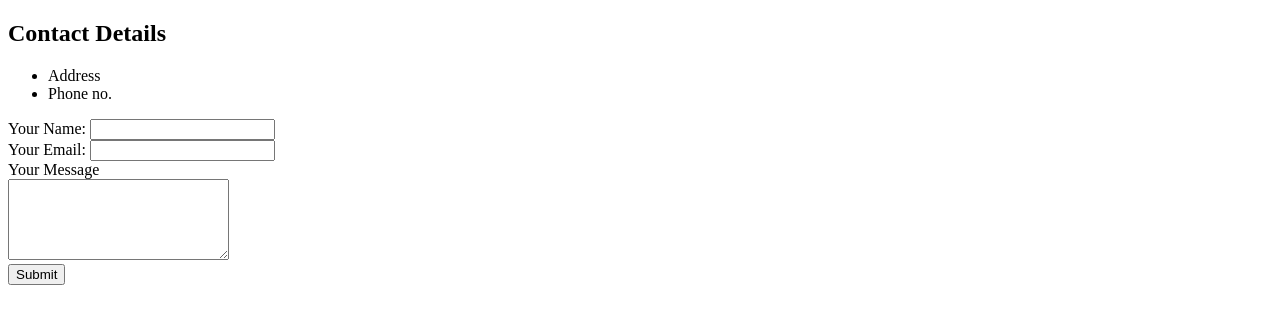
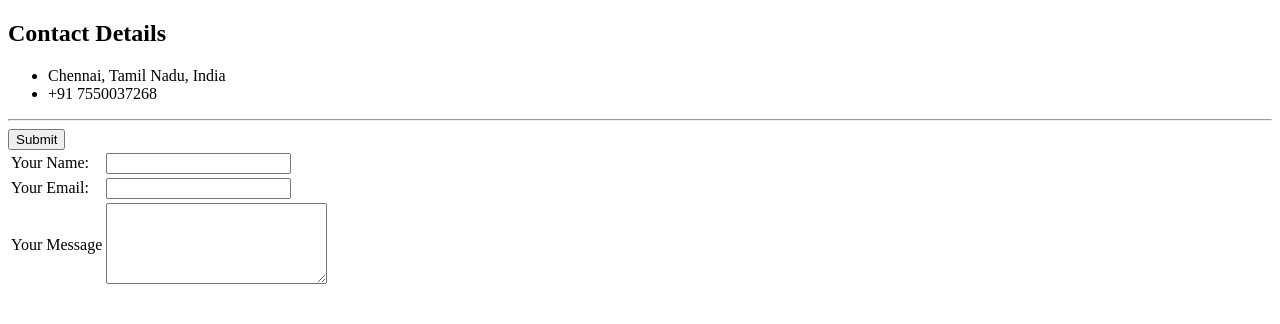
Before and after one commit to shrivaths16/curriculum_vitae, a plain HTML site: page contact.html in a window 1280 px wide. Drawn offline with Linux system fonts and the light colour scheme.

Commit message:
Update contact.html

```diff
--- a/contact.html
+++ b/contact.html
@@ -4,21 +4,41 @@
         <meta charset="UTF-8">
         <meta name="viewport" content="width=device-width, initial-scale=1.0">
         <title>Shrivaths's Contact</title>
+        <!-- CSS -->
+        <link rel="stylesheet" href="css/style.css">
+
+        <!-- Favicon -->
+        <link rel="icon" href="favicon.ico">
+
+        <!-- Google Fonts -->
+        <link href="https://fonts.googleapis.com/css2?family=Merriweather:wght@300&family=Montserrat&family=Sacramento&display=swap" rel="stylesheet">
+
     </head>
     <body>
         <h2>Contact Details</h2>
         <ul>
-            <li>Address</li>
-            <li>Phone no.</li>
+            <li>Chennai, Tamil Nadu, India</li>
+            <li>+91 7550037268</li>
         </ul>
+        <hr>
         <form action="mailto:shrivaths1998@gmail.com" method="post" enctype="text/plain">
-            <label for="">Your Name:</label>
-            <input type="text" name="yourName"><br>
-            <label for="">Your Email:</label>
-            <input type="email" name="yourEmail"><br>
-            <label for="">Your Message</label><br>
-            <textarea name="yourMessage" cols="25" rows="5"></textarea><br>
-            <input type="submit" name="" id="">
+            <table>
+                <tr>
+                    <td><label for="">Your Name:</label></td>
+                    <td><input type="text" name="yourName"></td>
+                </tr>
+                <tr>
+                    <td><label for="">Your Email:</label></td>
+                    <td><input type="email" name="yourEmail"></td>
+                </tr>
+                <tr>
+                    <td><label for="">Your Message</label></td>
+                    <td><textarea name="yourMessage" cols="25" rows="5"></textarea></td>
+                </tr>
+                <tr>
+                    <input type="submit" name="" id="">
+                </tr>
+            </table>
         </form>
     </body>
 </html>
```
